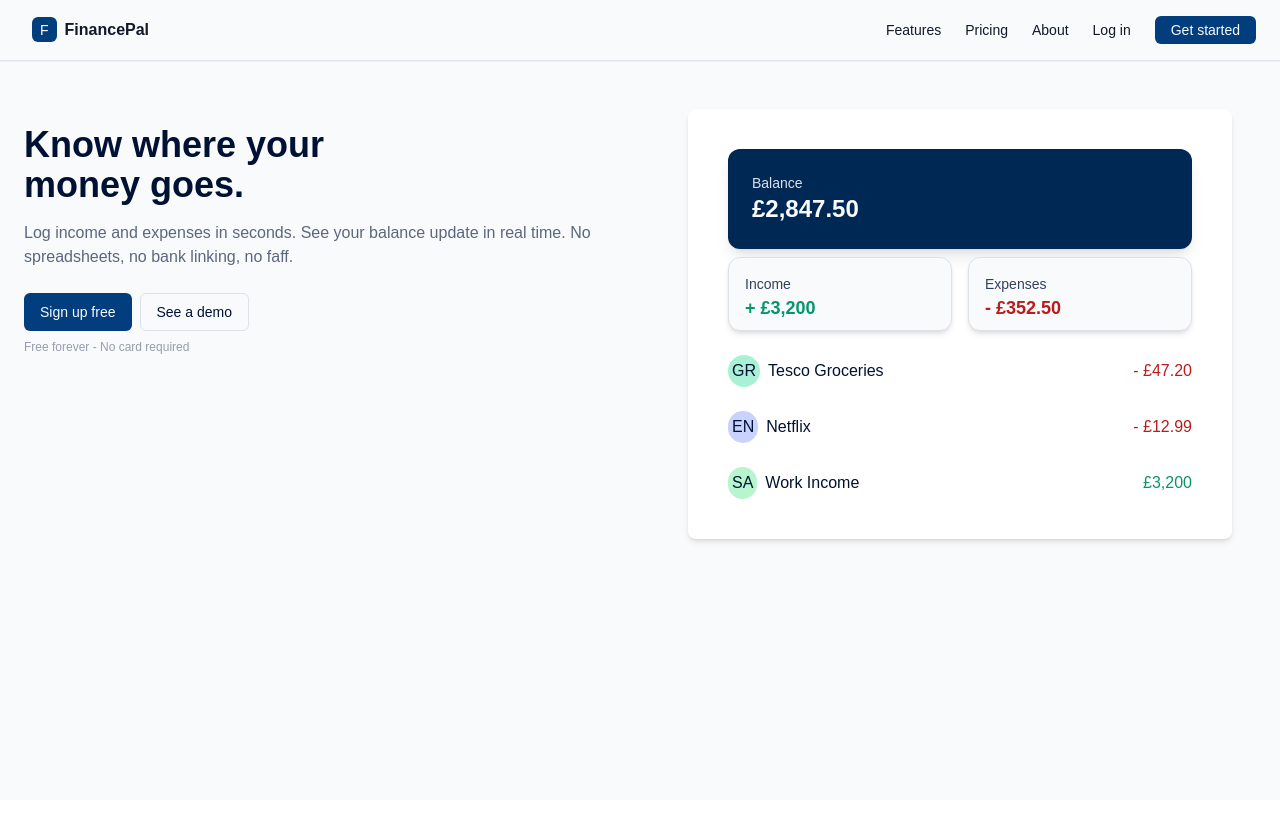
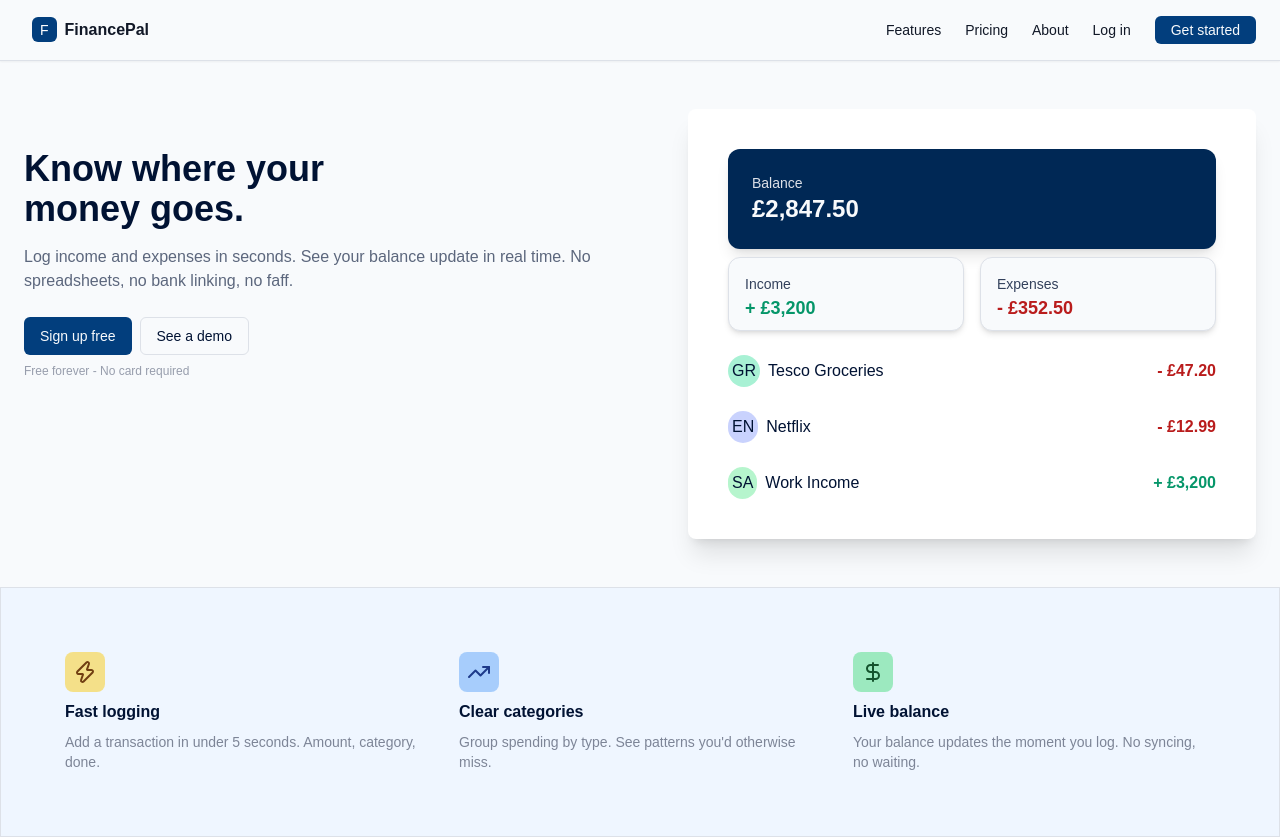
Before and after one commit to joshuapgrandin/finance-tracker-fullstack, a React (Create React App) app in the folder frontend/: page / in a window 1280 px wide. Before the commit the page ends 800 px from the top, so only its background shows below. Built offline with nearby package versions, Linux system fonts and the light colour scheme.

Commit message:
feat: Added Feature Component
- Add Feature component
- Add FeatureCard component
- Minor adjustments to Hero, TransactionItem

```diff
--- a/frontend/src/App.js
+++ b/frontend/src/App.js
@@ -1,3 +1,4 @@
+import Features from "./components/Features";
 import Hero from "./components/Hero";
 import NavBar from "./components/NavBar";
 
@@ -9,8 +10,13 @@ function App() {
 
       {/*MAIN SECTION*/}
       <main>
+        {/*HERO SECTION*/}
         <section className="hero">
           <Hero />
+        </section>
+        {/*FEATURES SECTION */}
+        <section>
+          <Features />
         </section>
       </main>
     </div>
--- /dev/null
+++ b/frontend/src/components/FeatureCard.js
@@ -0,0 +1,19 @@
+const FeatureCard = ({
+  icon: Icon,
+  title,
+  description,
+  iconBgColor,
+  iconColor,
+}) => {
+  return (
+    <div className="flex flex-col items-start space-y-2">
+      <div className={`${iconBgColor} rounded-lg p-2`}>
+        <Icon className={iconColor} size={24} />
+      </div>
+      <h3 className="font-bold text-neutral-900">{title}</h3>
+      <p className="font-thin text-sm text-neutral-400">{description}</p>
+    </div>
+  );
+};
+
+export default FeatureCard;
--- /dev/null
+++ b/frontend/src/components/Features.js
@@ -0,0 +1,34 @@
+import { Zap, TrendingUp, DollarSign } from "lucide-react";
+import FeatureCard from "./FeatureCard";
+
+const Features = () => {
+  return (
+    <div className="grid grid-cols-1 md:grid-cols-3 gap-8 max-w-7xl mx-auto bg-blue-50 p-16 border border-neutral-200">
+      <FeatureCard
+        icon={Zap}
+        title="Fast logging"
+        description="Add a transaction in under 5 seconds. Amount, category, done."
+        iconBgColor="bg-yellow-400/50"
+        iconColor="text-yellow-900"
+      />
+
+      <FeatureCard
+        icon={TrendingUp}
+        title="Clear categories"
+        description="Group spending by type. See patterns you'd otherwise miss."
+        iconBgColor="bg-blue-400/50"
+        iconColor="text-blue-900"
+      />
+
+      <FeatureCard
+        icon={DollarSign}
+        title="Live balance"
+        description="Your balance updates the moment you log. No syncing, no waiting."
+        iconBgColor="bg-green-400/50"
+        iconColor="text-green-900"
+      />
+    </div>
+  );
+};
+
+export default Features;
--- a/frontend/src/components/Hero.js
+++ b/frontend/src/components/Hero.js
@@ -6,9 +6,9 @@ import TransactionItem from "./TransactionItem";
 
 const Hero = () => {
   return (
-    <section className="max-w-7xl flex flex-col md:grid md:grid-cols-2 gap-12 m-6">
+    <section className="max-w-7xl mx-auto flex flex-col md:grid md:grid-cols-2 gap-12 m-6">
       {/*LEFT SIDE TEXT */}
-      <div className="pt-10">
+      <div className="pt-10 m-6">
         <h1 className="text-4xl font-semibold text-neutral-900">
           Know where your <br /> money goes.
         </h1>
@@ -26,7 +26,7 @@ const Hero = () => {
         </p>
       </div>
       {/*RIGHTSIDE CARD */}
-      <div className="bg-white p-6 shadow-md border-neutral-200 rounded-lg m-6">
+      <div className="bg-white p-6 shadow-xl border-neutral-200 rounded-lg m-6">
         <div className="p-4 space-y-2">
           <BalanceCard />
           <div className="grid grid-cols-2 gap-4">
@@ -49,7 +49,7 @@ const Hero = () => {
             <TransactionItem
               transactionType={"Salary"}
               description={"Work Income"}
-              amount={"£3,200"}
+              amount={"+ £3,200"}
               isIncome={true}
             />
           </div>
--- a/frontend/src/components/TransactionItem.js
+++ b/frontend/src/components/TransactionItem.js
@@ -18,7 +18,7 @@ const TransactionItem = ({
         </div>
         <p className="text-neutral-900">{description}</p>
       </div>
-      <p className={`${amountColour}`}>{amount}</p>
+      <p className={`${amountColour} font-semibold`}>{amount}</p>
     </div>
   );
 };
```
